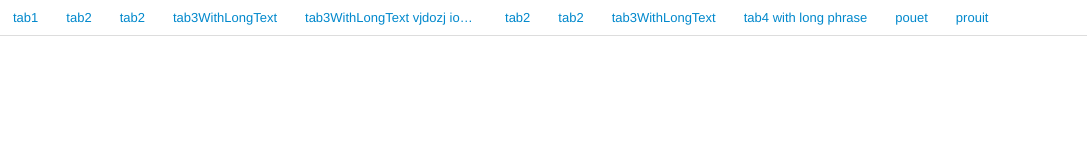
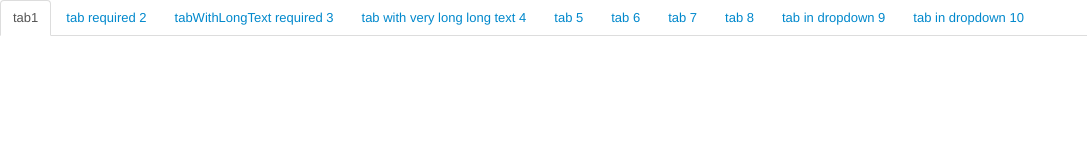
Before and after one commit to bbbenja/responsive-tabs, a plain HTML site: page examples/index.html in a window 1280 px wide. Shown: the whole page, without its empty margins (0-1087 px from the left). Drawn offline with Linux system fonts and the light colour scheme.

Commit message:
fix ordre des items conservés

```diff
--- a/examples/index.html
+++ b/examples/index.html
@@ -20,19 +20,18 @@
 </head>
 <body>
 	<ul class="nav nav-tabs">
-		<li><a href="#tab1">tab1</a></li>
-		<li><a href="#tab2">tab2</a></li>
-		<li><a href="#tab2">tab2</a></li>
-		<li><a href="#tab3">tab3WithLongText</a></li>
-    <li><a href="#tab3">tab3WithLongText vjdozj iozjfzoejfzeojf oz</a></li>
-    <li><a href="#tab2">tab2</a></li>
-    <li><a href="#tab2">tab2</a></li>
-    <li><a href="#tab3">tab3WithLongText</a></li>
-		<li><a href="#tab4">tab4 with long phrase</a></li>
+		<li class="active"><a href="#tab1">tab1</a></li>
+		<li class="required"><a href="#tab2">tab required 2</a></li>
+		<li class="required"><a href="#tab3">tabWithLongText required 3</a></li>
+    <li><a href="#tab4">tab with very long long text 4</a></li>
+    <li><a href="#tab5">tab 5</a></li>
+    <li><a href="#tab6">tab 6</a></li>
+    <li><a href="#tab7">tab 7</a></li>
+		<li><a href="#tab8">tab 8</a></li>
     <li class="dropdown"><a class="dropdown-toggle" data-toggle="dropdown" href="#">more<b class="caret">
     </b></a><ul class="dropdown-menu pull-right">
-      <li><a href="#tab2">pouet</a></li>
-      <li><a href="#tab2">prouit</a></li>
+      <li><a href="#tab9">tab in dropdown 9</a></li>
+      <li><a href="#tab10">tab in dropdown 10</a></li>
   </ul></li>
 </ul>
 <script src="js/libs/jquery-1.7.1.js"></script>
--- a/examples/js/responsive-tabs.js
+++ b/examples/js/responsive-tabs.js
@@ -5,6 +5,7 @@
     var ResponsiveTab = function (e) {
                 this.init(e);
                 var instance = this;
+                //FIXME faire appel au smartResize
                 $(window).resize(function () {
                         instance.init();
                 });
@@ -13,7 +14,11 @@
     ResponsiveTab.prototype = {
         constructor: ResponsiveTab,
         init:function(e){
+            //FIXME conserver l'item actif/required
+            //FIXME laisser les items initialement dans les dropdown
             console.log("responsiveTab()");
+            //Hiding to avoid blink effect
+            $('.nav-tabs').css('visibility','hidden');
             //On reinit pour pouvoir recalculer correctement la taille
             var p = $('.nav-tabs .dropdown-menu li');
             $('.nav-tabs .dropdown').remove();
@@ -26,12 +31,15 @@
             var others = [];
             var currentWidth = 0;
             var maxWidth = $('.nav-tabs').width() - dropdownMenu.width();
+            var maxReach = false;
             tabs.each(function (i,tab){
                 var tabWidth = $(tab).width();
-                if((currentWidth+tabWidth)<maxWidth || $(tab).hasClass("required") || $(tab).hasClass("active")){
+                if(!maxReach &&
+                   ((currentWidth+tabWidth)<maxWidth || $(tab).hasClass("required") || $(tab).hasClass("active"))){
                     currentWidth += tabWidth;
                     toAdd.push(tab);
                 }else{
+                    maxReach=true;
                     others.push(tab);
                 }
             });
@@ -44,6 +52,7 @@
             }else{
                 $('.nav-tabs .dropdown').remove();
             }
+            $('.nav-tabs').css('visibility','visible');
         }
     }
 
```
